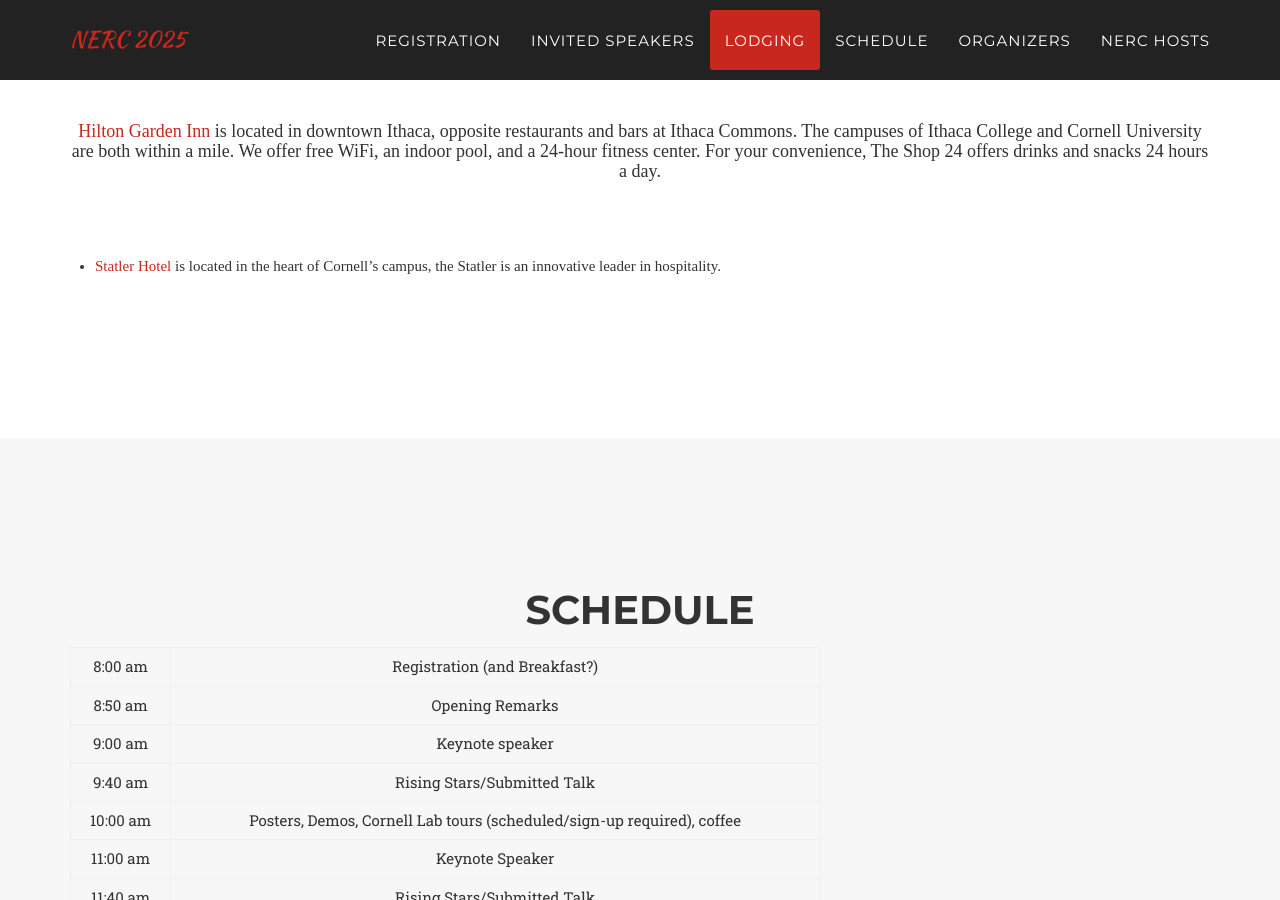
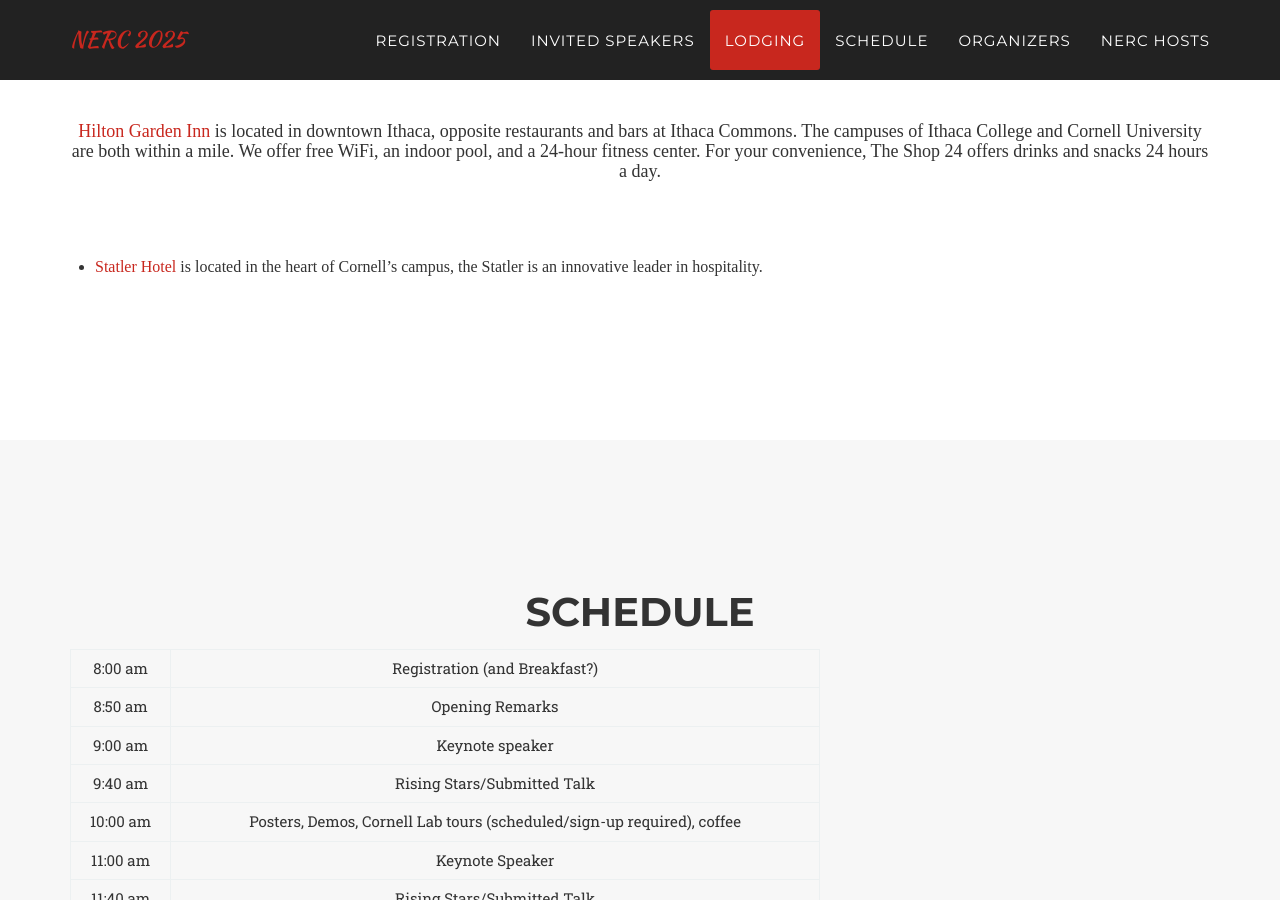
Before and after one commit to Cornell-Tech-AIRLab/cornell2025.nerc.io, a Jekyll site: the page built from index.html, in a window 1280 px wide and 900 px high, scrolled down 2867 px. Built offline with Jekyll 4.4.1, drawn with Linux system fonts in a browser that asks for light colours; some web fonts are replaced.

Commit message:
testing font size

```diff
--- a/_includes/lodging.html
+++ b/_includes/lodging.html
@@ -10,7 +10,7 @@
                     <h3 class="section-subheading"><a href="https://www.bestwestern.com/en_US/book/hotels-in-ithaca/best-western-university-inn/propertyCode.33065.html">Best Western University Inn</a> is located in the heart of downtown along the Ithaca Commons, enjoy access to restaurants, shops, and entertainment.  Ride TCAT Bus #10 from the Seneca Street Parking Garage for easy access to campus.</h3>
                     <h3 class="section-subheading"><a href="https://www.hilton.com/en/hotels/ithiggi-hilton-garden-inn-ithaca/">Hilton Garden Inn</a> is located in downtown Ithaca, opposite restaurants and bars at Ithaca Commons. The campuses of Ithaca College and Cornell University are both within a mile. We offer free WiFi, an indoor pool, and a 24-hour fitness center. For your convenience, The Shop 24 offers drinks and snacks 24 hours a day.</h3>
                 </div>
-                <ul style="font-family: 'Times New Roman', Times, serif;">
+                <ul style="font-family: 'Times New Roman', Times, serif; font-size: 16px;">
                     <li><a href="https://statlerhotel.cornell.edu/">Statler Hotel</a> is located in the heart of Cornell’s campus, the Statler is an innovative leader in hospitality.</li>
                 </ul>
             </div>
```
